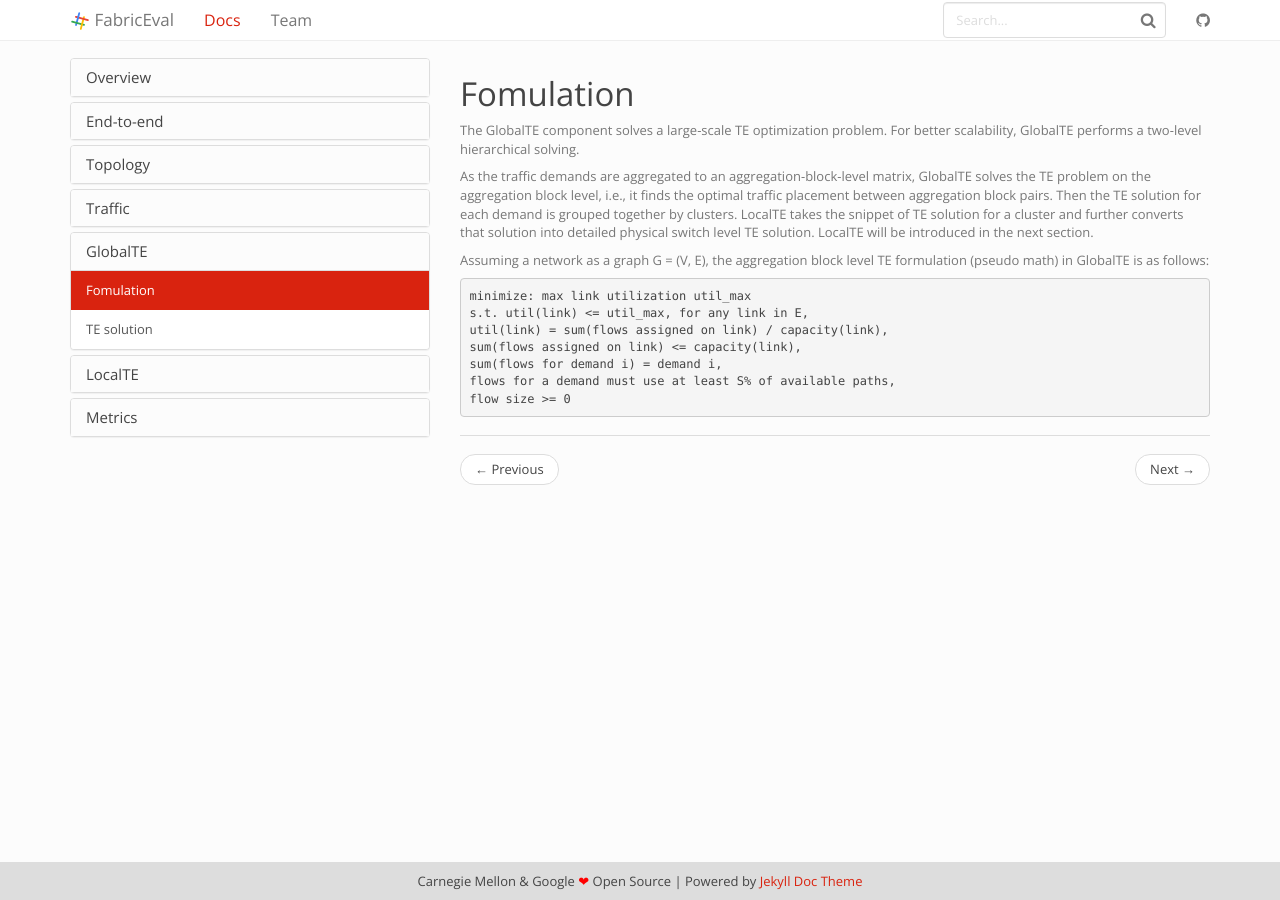
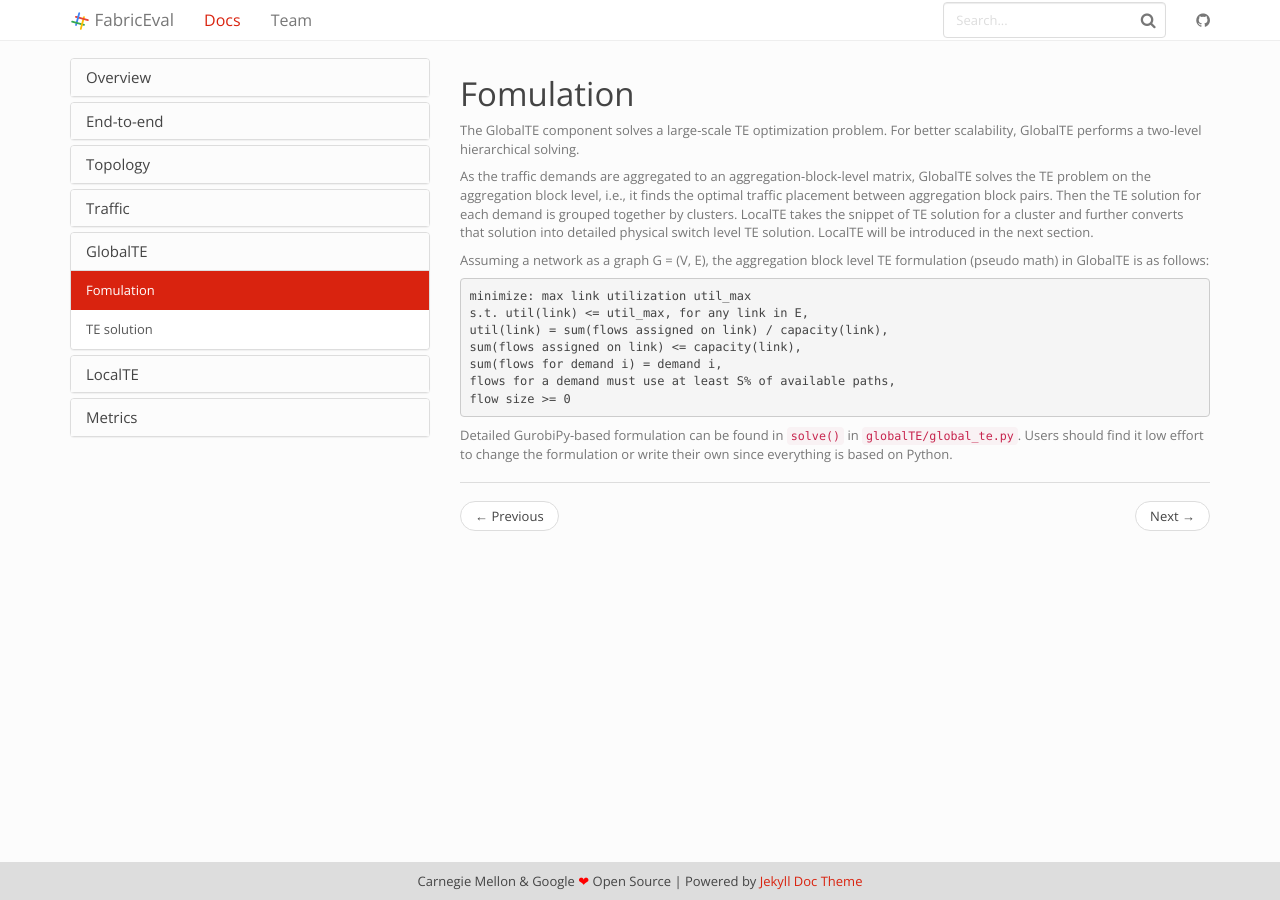
Before and after one commit to shuoshuc/FabricEval, a Jekyll site: the page built from docs/_docs/globalte/formulation.md, in a window 1280 px wide. Built offline with Jekyll 4.4.1, drawn with Linux system fonts in a browser that asks for light colours.

Commit message:
Finish formulation.

````diff
--- a/docs/_docs/globalte/formulation.md
+++ b/docs/_docs/globalte/formulation.md
@@ -24,3 +24,7 @@ sum(flows for demand i) = demand i,
 flows for a demand must use at least S% of available paths,
 flow size >= 0
 ```
+
+Detailed GurobiPy-based formulation can be found in `solve()` in `globalTE/global_te.py`.
+Users should find it low effort to change the formulation or write their own
+since everything is based on Python.
````
